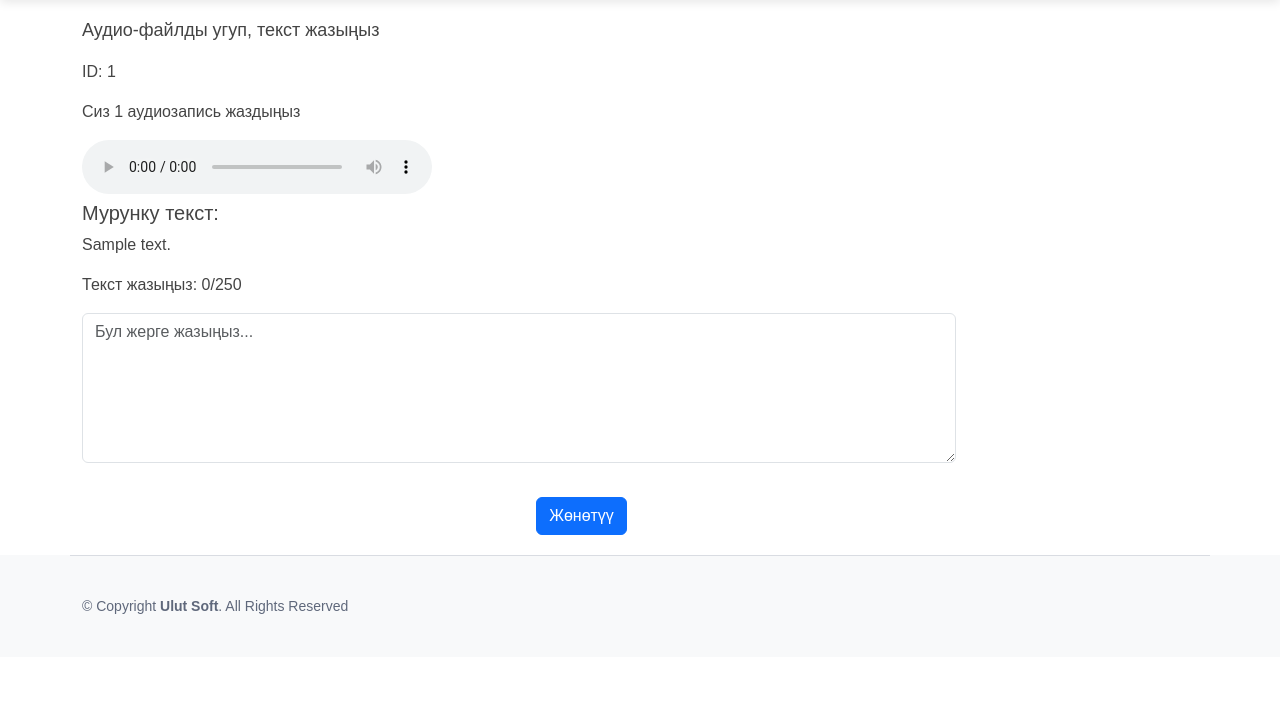
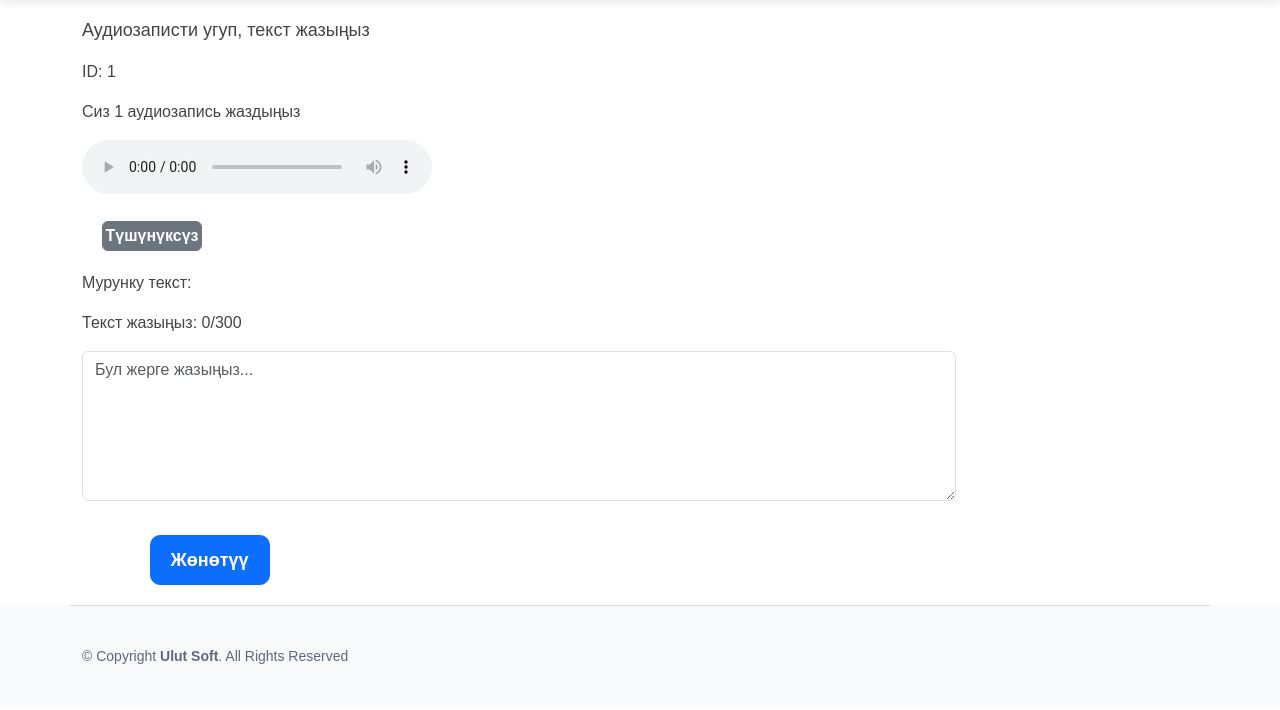
Before and after one commit to ulutsoftlls/Audios, a Django app: template two_level_morphanalyzer/analyzer/templates/analyzer/audio.html in a window 1280 px wide. Shown: the part 90-800 px from the top of the page. Run offline with Django 4.2, Linux system fonts and the light colour scheme; tables that the repository leaves empty hold one stand-in row (values such as "Sample post"); the template is opened without the code that fills it: values that come from a table or form of the project are taken from there, most other values are stand-ins (such as "Sample title", 1, 10 or a date in 2020); some libraries are stand-ins or nearby versions.

Commit message:
add new button, fix Univer's choiceField, change styles

```diff
--- a/two_level_morphanalyzer/analyzer/forms.py
+++ b/two_level_morphanalyzer/analyzer/forms.py
@@ -18,11 +18,19 @@
 
 
     # Использование ChoiceField с виджетом RadioSelect
-    univers = Univers.objects.values_list('univer_name', flat=True)
-    univer_name = forms.ChoiceField(choices=[(name, name) for name in univers],
-        #widget=forms.RadioSelect(),
-        label='Выберите один вариант:'
-    )
+    #univers = Univers.objects.values_list('univer_name', flat=True)
+    univer_name = forms.ChoiceField(label='Выберите один вариант:',
+                                    widget=forms.Select(attrs={'class': 'custom-select'}
+                                                        ))
+
+    def __init__(self, *args, **kwargs):
+        super(User_nameForm, self).__init__(*args, **kwargs)
+        self.fields['univer_name'].choices = self.get_univer_choices()
+
+    def get_univer_choices(self):
+        choices = [('', 'Универ таңдаңыз...')]  # Empty value for "none" option
+        choices += [(name, name) for name in Univers.objects.values_list('univer_name', flat=True)]
+        return choices
 class MyModel(forms.ModelForm):
     class Meta:
         fields = ('text',)
@@ -43,12 +51,12 @@
         model = Audios
         fields = ['text']
         widgets = {
-            'text': forms.Textarea(attrs={ "style": "height:150px; width:80%", 'max_length':'400', 'class': 'form-control', 'placeholder':"Бул жерге жазыңыз...", 'required':'required'})
+            'text': forms.Textarea(attrs={ "style": "height:150px;", 'max_length':'400', 'class': 'form-control textarea-style', 'placeholder':"Бул жерге жазыңыз...", 'required':False})
 
         }
     def clean_text(self):
         text = str(self.cleaned_data['text'])
-        if len(text) > 250:
+        if len(text) > 300:
             raise ValidationError('Кайра жазыңыз')
         return text
     # def __init__(self, *args, **kwargs):
--- a/two_level_morphanalyzer/analyzer/templates/analyzer/audio.html
+++ b/two_level_morphanalyzer/analyzer/templates/analyzer/audio.html
@@ -12,7 +12,7 @@
             <div class="row">
             <div class="col">
 
-                <p class="lead" style="font-size: 18px;">Аудио-файлды угуп, текст жазыңыз</p>
+                <p class="lead" style="font-size: 18px;">Аудиозаписти угуп, текст жазыңыз</p>
                 {% if is_not_valid %}
                 <h5 style="color: red">Форманы толтурууда ката чыкты. Кайра аракет кылыңыз</h5>
                 {% endif%}
@@ -22,25 +22,36 @@
                 <audio controls id="audioPlayer" style="width: 350px">
                                       <source src={{audio_file_url}} type="audio/mpeg">
                 </audio>
-                {% if text %}
-                <h5 >Мурунку текст: </h5>
-                <p style='width: 80%; word-wrap: break-word;'>{{text}}</p>
-                {% endif%}
-                <p>Текст жазыңыз: <span id="charCount">0</span>/250</p>
+
+
                 <form action="{% url 'text' %}" method="post" enctype="multipart/form-data">
                     {% csrf_token %}
+                <div class="col-sm-1">
+                <div class="form-group ">
+                        <button type="submit" name="not_understand" class="btn btn-secondary" style="
+                         margin: 20px; width: 100px; font-size: 16px; font-weight: bold; height: 30px; padding: 0" id="submitBtn">Түшүнүксүз</button>
+                    </div>
+                </div>
+                {% if text %}
+                <p >Мурунку текст: </p>
+{#                <p style='width: 80%; word-wrap: break-word;'>{{text}}</p>#}
+                {% endif%}
+                <p>Текст жазыңыз: <span id="charCount">0</span>/300</p>
+                {% if form_empty %}
+                <h5 style="color: red">Форманы толтуруу талап кылынат</h5>
+                {% endif%}
                 {{ form.text }}
                      <br>
                 <div class="row">
-                <div class="col-sm-4">
+{#                <div class="col-sm-4">#}
 {#                    {{ form.captcha2 }}#}
 {#                {% for error in form.captcha2.errors %}#}
 {#                <p> {{ error }} </p>#}
 {#                {% endfor %}#}
-                </div>
+{#                </div>#}
                 <div class="col-sm-3">
                     <div class="form-group ">
-                        <button type="submit" class="btn btn-primary analyzer-button" style="display: block; margin-left: auto; margin-right: auto; margin-bottom: 20px" id="submitBtn">Жөнөтүү</button>
+                        <button type="submit" name="main_sumbit" class="btn btn-primary analyzer-button" id="submitBtn">Жөнөтүү</button>
                     </div>
                     </div>
                 </div>
@@ -76,7 +87,7 @@
 
     document.addEventListener('DOMContentLoaded', () => {
         const player = new Plyr('#audioPlayer', {
-            controls: ['play', 'duration', 'progress', 'current-time', 'mute', 'settings', 'speed'],
+            controls: ['play', 'duration', 'progress', 'current-time', 'settings', 'speed'],
             speed: {
                 selected: 1, // Выбранная скорость по умолчанию (1x)
                 options: [0.5, 0.75, 1, 1.5] // Варианты доступных скоростей
--- a/two_level_morphanalyzer/analyzer/templates/analyzer/login.html
+++ b/two_level_morphanalyzer/analyzer/templates/analyzer/login.html
@@ -21,7 +21,6 @@
                 {% endif%}
             <form action="{% url 'login' %}" method="post" enctype="multipart/form-data" >
               {% csrf_token %}
-                <p>Универ таңдаңыз:</p>
                 {{ form.univer_name }}
                 <br><br>
                 {{ form.user_name }}
@@ -31,7 +30,7 @@
                 <p> {{ error }} </p>
                 {% endfor %}
                   <div class="form-group ">
-                        <button type="submit" class="btn btn-primary analyzer-button" id="submitBtn2" >Кирүү</button>
+                        <button type="submit" class="btn btn-primary login-button" id="submitBtn2" >Кирүү</button>
                     </div>
             </form>
             </div>
--- a/two_level_morphanalyzer/requirements.txt
+++ b/two_level_morphanalyzer/requirements.txt
@@ -12,7 +12,6 @@
 django-recaptcha==4.0.0
 django-simple-captcha==0.5.20
 django-import-export==3.3.5
-django-recaptcha==4.0.0
 djangorestframework==3.14.0
 et-xmlfile==1.1.0
 importlib-metadata==6.0.0
--- a/two_level_morphanalyzer/static/analyzer/css/style.css
+++ b/two_level_morphanalyzer/static/analyzer/css/style.css
@@ -15,7 +15,16 @@
     overflow-y: scroll;
     overflow-x: hidden;
 }
+.textarea-style {
+    width: 80%;
+}
 
+/* Adjust width for smaller screens (mobile) */
+@media (max-width: 767px) {
+    .textarea-style {
+        width: 100%;
+    }
+}
 /*Logo Styling*/
 #logo {
     font-size: 25px;
@@ -353,7 +362,14 @@
     height: 200px;
 
 }
-
+.custom-select {
+    width: 200px; /* set the width as needed */
+    padding: 5px;
+    border: 1px solid #ccc;
+    border-radius: 4px;
+    box-sizing: border-box;
+    font-size: 16px;
+}
 .analyzer-button .btn-primary {
     padding: 10px 20px;
 }
@@ -362,10 +378,29 @@
     text-align: center;
     align-items: center;
     margin-top: 10px;
-    margin-right: 60%;
-    margin-bottom: 100px;
+    display: block;
+    width: 120px;
+    font-size: 18px;
+    font-weight: bold;
+    height: 50px;
+    margin-left: auto;
+    margin-right: auto;
+    margin-bottom: 20px;
+    border-radius: 10px;
+}
+.login-button {
+    text-align: center;
+    align-items: center;
+    margin-top: 10px;
+    display: block;
+    width: 120px;
+    font-size: 18px;
+    font-weight: bold;
+    height: 50px;
+    margin-bottom: 20px;
+    border-radius: 10px;
+}
 
-}
 
 .analyzer .btn-primary:hover {
     background-color: cornflowerblue;
```
Also changed, not shown: two_level_morphanalyzer/analyzer/admin.py (+4 -4 lines), two_level_morphanalyzer/analyzer/static/analyzer/css/style.css (+39 -4 lines), two_level_morphanalyzer/analyzer/templates/analyzer/index.html (+11 -2 lines), two_level_morphanalyzer/analyzer/views.py (+109 -43 lines), two_level_morphanalyzer/scripts/speech2text.py (+5 -4 lines), two_level_morphanalyzer/scripts/whisper.py (+19 -17 lines).
